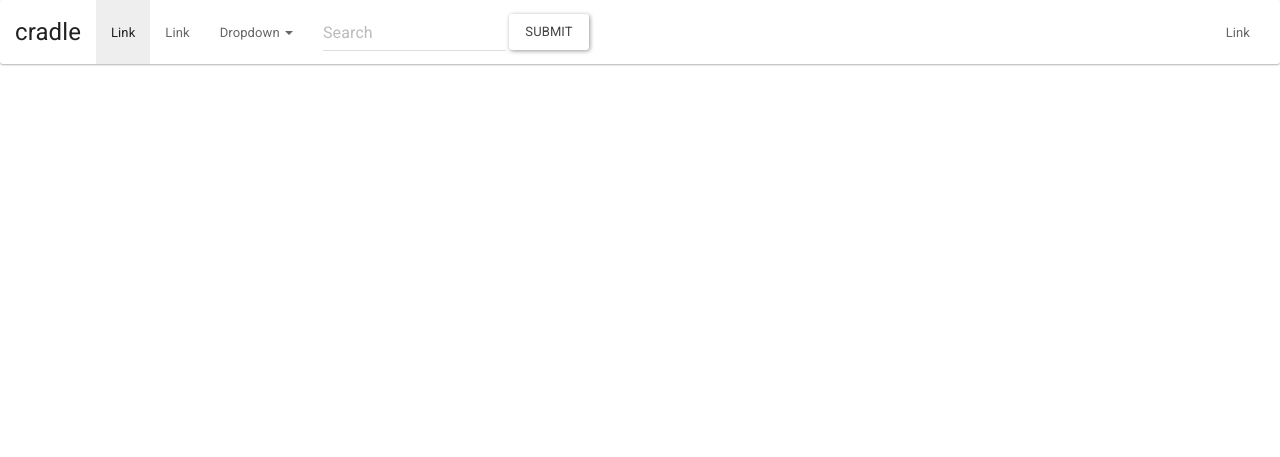
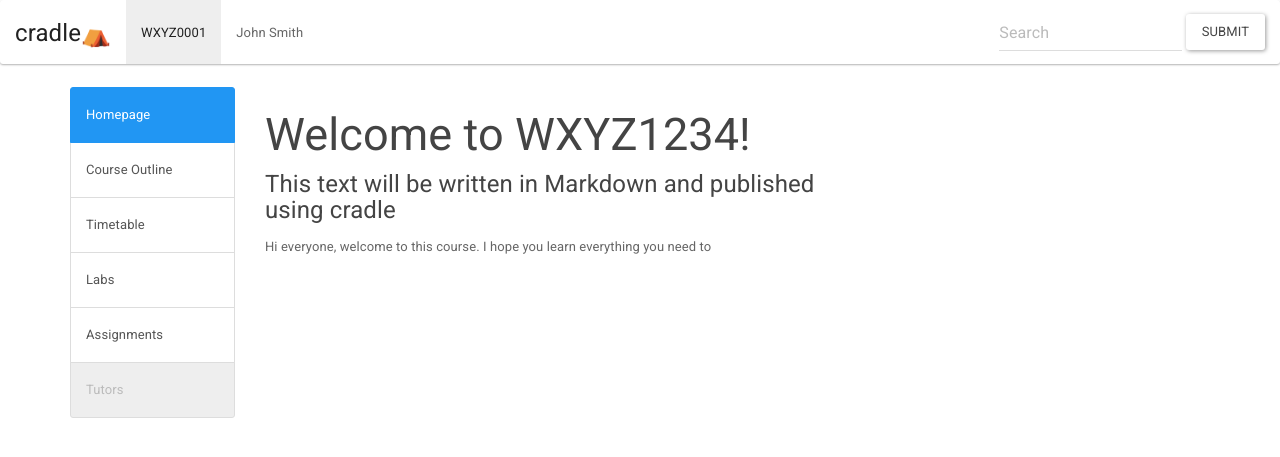
Before and after one commit to rsaber/cradle, a Python web app: template templates/layout.html in a window 1280 px wide. Shown: the top 457 px of the page. Run offline with Jinja, Linux system fonts and the light colour scheme; the template is opened without the code that fills it, so the values that code supplies are empty; some libraries are stand-ins or nearby versions; some web fonts are replaced.

Commit message:
Massive design updates to page

```diff
--- a/templates/layout.html
+++ b/templates/layout.html
@@ -4,7 +4,8 @@
 		<meta charset="UTF-8">
 		<title>{% block title %}{% endblock %}title</title>
 	<link rel="shortcut icon" href="favicon.ico" type="image/vnd.microsoft.icon">
-	<link rel="stylesheet" href="static/bootstrap.css" type="text/css">
+	<link rel="stylesheet" href="../static/bootstrap.css" type="text/css">
+	<link rel="stylesheet" href="../static/main.css" type="text/css">
 	</head>
 	<body>
 	<!--Navbar-->
@@ -17,38 +18,44 @@
 					<span class="icon-bar"></span>
 					<span class="icon-bar"></span>
 				</button>
-			<a class="navbar-brand navbar-header-font" href="#">cradle</a>
+				<a class="navbar-brand navbar-header-font" href="#">cradle<span class="glyphicon glyphicon-tent"></span></a>
 			</div>
 
 			<div class="collapse navbar-collapse" id="bs-example-navbar-collapse-1">
 				<ul class="nav navbar-nav">
-				<li class="active"><a href="#">Link <span class="sr-only">(current)</span></a></li>
-				<li><a href="#">Link</a></li>
-				<li class="dropdown">
-					<a href="#" class="dropdown-toggle" data-toggle="dropdown" role="button" aria-expanded="false">Dropdown <span class="caret"></span></a>
-					<ul class="dropdown-menu" role="menu">
-						<li><a href="#">Action</a></li>
-						<li><a href="#">Another action</a></li>
-						<li><a href="#">Something else here</a></li>
-						<li class="divider"></li>
-						<li><a href="#">Separated link</a></li>
-						<li class="divider"></li>
-						<li><a href="#">One more separated link</a></li>
+					<li class="active"><a href="#">WXYZ0001 <span class="sr-only">(current)</span></a></li>
+					<li><a href="#">John Smith</a></li>
 				</ul>
-				</li>
-			</ul>
-			<form class="navbar-form navbar-left" role="search">
+				<ul class="nav navbar-right">
+				<form class="navbar-form navbar-right" role="search">
 					<div class="form-group">
 						<input type="text" class="form-control" placeholder="Search">
 					</div>
 					<button type="submit" class="btn btn-default">Submit</button>
 				</form>
-			<ul class="nav navbar-nav navbar-right">
-				<li><a href="#">Link</a></li>
-			</ul>
 			</div>
 		</div>
 	</nav>
+	<div class="container">
+		<div class="row">
+			<div class="col-md-2">
+				<!--Sidebar-->
+				<div class="list-group">
+					<button type="button" class="list-group-item list-group-item-action active">Homepage</button>
+					<button type="button" class="list-group-item list-group-item-action">Course Outline</button>
+					<button type="button" class="list-group-item list-group-item-action">Timetable</button>
+					<button type="button" class="list-group-item list-group-item-action">Labs</button>
+					<button type="button" class="list-group-item list-group-item-action">Assignments</button>
+					<button type="button" class="list-group-item list-group-item-action disabled">Tutors</button>
+				</div>
+			</div>
+			<div class="col-md-6">
+				<h2>Welcome to WXYZ1234!</h2>
+				<h4>This text will be written in Markdown and published using cradle</h4>
+				<p>Hi everyone, welcome to this course. I hope you learn everything you need to</p>
+			</div>
+		</div>
+	</div>
 	<script src="//ajax.googleapis.com/ajax/libs/jquery/1.7.2/jquery.min.js" type="text/javascript"></script>
 	</body>
 </html>
```
Lines whose indentation alone changed are shown as unchanged.
